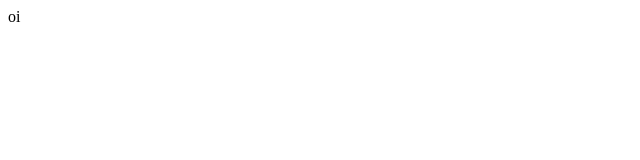
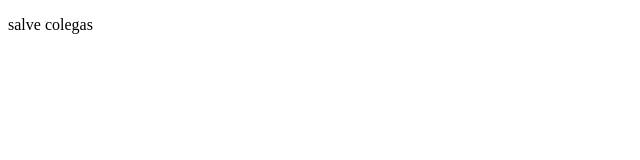
Before and after one commit to oDevFelps/Sistema-de-Gerenciamento-de-Tarefas-pessoais, a plain HTML site: page index.html in a window 1280 px wide. Shown: the whole page, without its empty margins (0-640 px from the left). Drawn offline with Linux system fonts and the light colour scheme.

Commit message:
modified:   index.html

```diff
--- a/index.html
+++ b/index.html
@@ -6,6 +6,8 @@
     <title>Document</title>
 </head>
 <body>
-    oi
+    <div>
+        <p>salve colegas</p>
+    </div>
 </body>
 </html>
```
